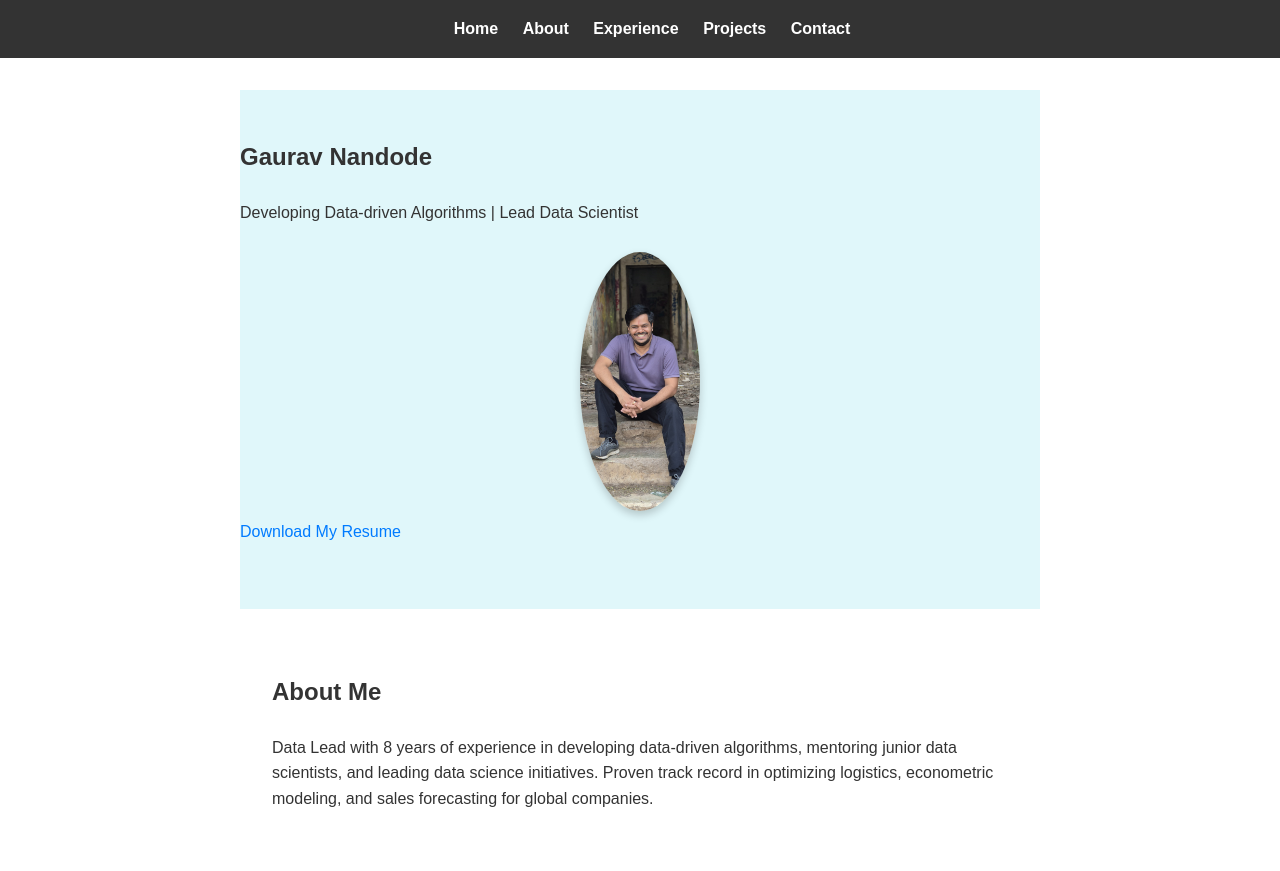
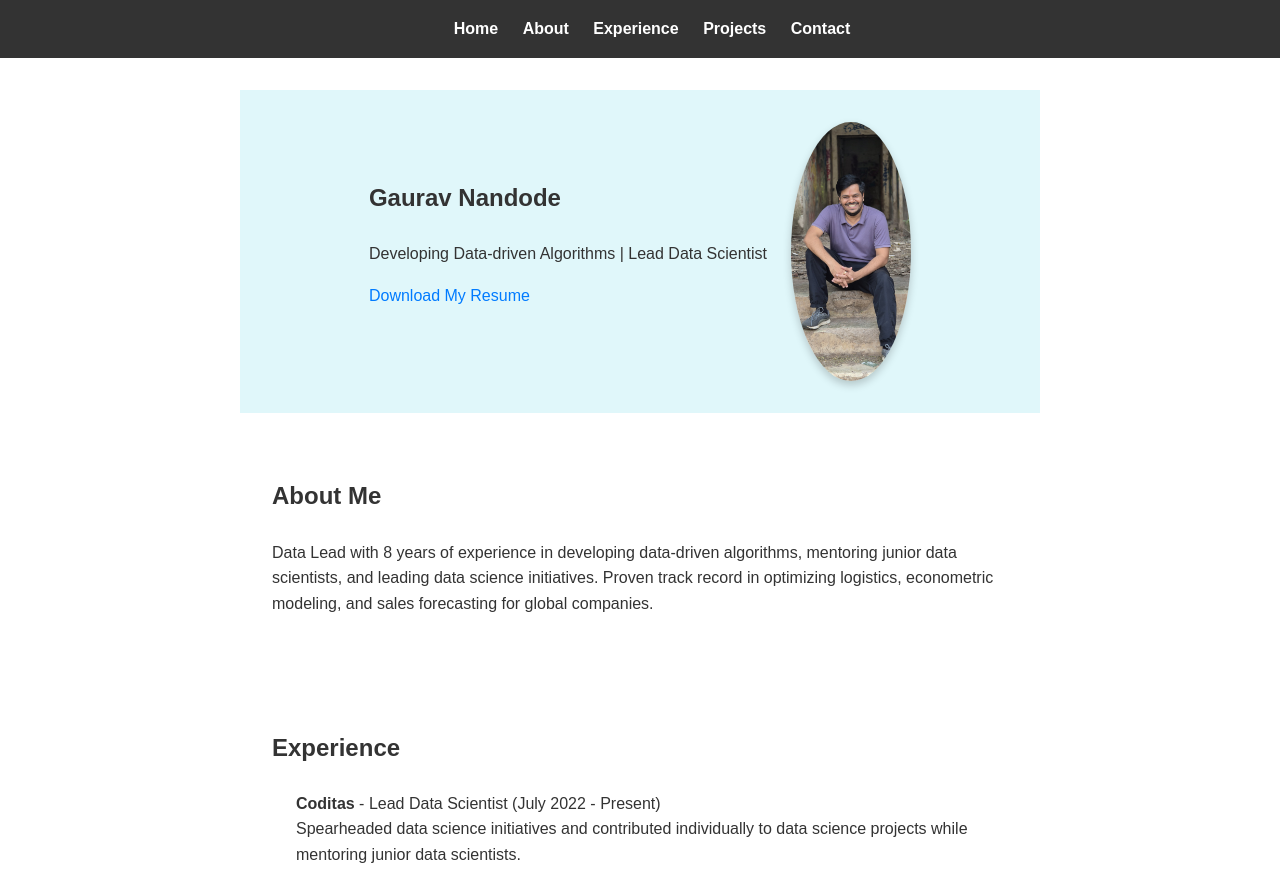
Before and after one commit to gauravsnandode/gauravsnandode.github.io, a plain HTML site: page index.html in a window 1280 px wide. Shown: the top 871 px of the page. Drawn offline with Linux system fonts and the light colour scheme.

Commit message:
Photo alignment fixed

```diff
--- a/index.html
+++ b/index.html
@@ -21,11 +21,14 @@
 
     <!-- Home Section -->
     <section id="home">
-        <h1>Gaurav Nandode</h1>
-        <p>Developing Data-driven Algorithms | Lead Data Scientist</p>
-        <!-- Display Photo -->
-        <img src="photo.jpg" alt="Gaurav Nandode's Photograph" class="profile-photo">
-        <p><a href="Gaurav_Nandode_Resume.pdf" target="_blank">Download My Resume</a></p>
+        <div class="home-content">
+            <div class="home-text">
+                <h1>Gaurav Nandode</h1>
+                <p>Developing Data-driven Algorithms | Lead Data Scientist</p>
+                <p><a href="Gaurav_Nandode_Resume.pdf" target="_blank">Download My Resume</a></p>
+            </div>
+            <img src="photo.jpg" alt="Gaurav Nandode's Photograph" class="profile-photo">
+        </div>
     </section>
 
     <!-- About Section -->
--- a/styles.css
+++ b/styles.css
@@ -33,15 +33,24 @@ nav ul li a {
 
 #home {
     background-color: #e0f7fa; /* Soft teal background for home section */
-    padding: 3em 0;
+    padding: 2em 0;
     text-align: center;
+}
+
+.home-content {
+    display: flex;
+    align-items: center;
+    justify-content: center;
+    gap: 1.5em;
+    max-width: 800px;
+    margin: auto;
+    text-align: left;
 }
 
 .profile-photo {
     width: 120px;
     height: auto;
     border-radius: 50%;
-    margin-top: 10px;
     box-shadow: 0px 4px 8px rgba(0, 0, 0, 0.2);
 }
 
```
